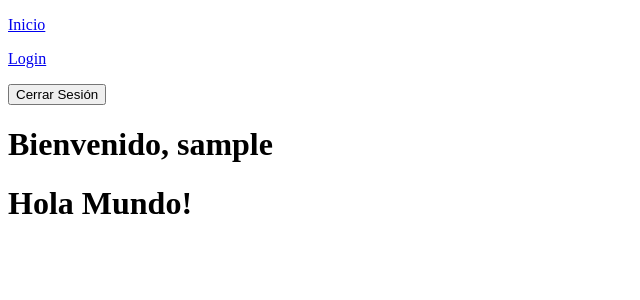
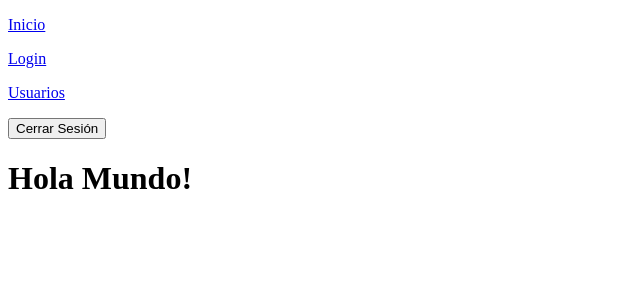
Before and after one commit to SantiniMartin/Proyecto-Django, a Django app: page / in a window 1280 px wide. Shown: the top 300 px of the page, without its empty margins (0-640 px from the left). Run offline with Django 5.2, Linux system fonts and the light colour scheme; the visitor is signed in with stand-in values (Sample User, id 1).

Commit message:
Se añadió un include de urls usuarios

```diff
--- /dev/null
+++ b/src/apps/usuarios/urls.py
@@ -0,0 +1,8 @@
+from django.urls import path
+from . import views
+
+app_name = 'usuarios'
+
+urlpatterns = [
+    path('lista/', views.lista_usuarios, name="lista"),
+]
--- a/src/apps/usuarios/views.py
+++ b/src/apps/usuarios/views.py
@@ -1,3 +1,5 @@
 from django.shortcuts import render
 
 # Create your views here.
+def lista_usuarios(request):
+    return render(request, 'lista_usuarios.html', {})
--- a/src/config/urls.py
+++ b/src/config/urls.py
@@ -1,5 +1,5 @@
 from django.contrib import admin
-from django.urls import path
+from django.urls import path, include
 from django.contrib.auth import views as views_django
 from . import views
 
@@ -9,4 +9,5 @@ urlpatterns = [
     path('login/', views.login, name="login"),
     # path('login/', views_django.LoginView.as_view(template_name="login.html"), name="login"),
     path('logout', views_django.logout_then_login, name='logout'),
+    path('usuarios/', include("apps.usuarios.urls")),
 ]
--- a/src/templates/base/base.html
+++ b/src/templates/base/base.html
@@ -4,6 +4,9 @@
     </p>
     <p>
         <a href="{% url 'login' %}">Login</a>
+    </p>
+    <p>
+        <a href="{% url 'usuarios:lista' %}">Usuarios</a>
     </p>
     {% if user.is_authenticated %}
     <form action="{% url 'logout' %}" method="POST">{% csrf_token %}
--- a/src/templates/pagina_de_inicio.html
+++ b/src/templates/pagina_de_inicio.html
@@ -8,11 +8,11 @@
 <body>
     {% extends 'base/base.html' %}
     {% block content %}
-    {% if user.is_authenticated %}
+    <!-- {% if user.is_authenticated %}
         <h1>Bienvenido, {{user}}</h1>
     {% else %}
         <p>Inicia sesión haciendo click <a href="{% url 'login' %}">acá</a></p>
-    {% endif %}
+    {% endif %} -->
     <h1>Hola Mundo!</h1>
     {% endblock %}
 </body>
```
Also changed, not shown: src/templates/lista_usuarios.html (added, +15 -0 lines).
